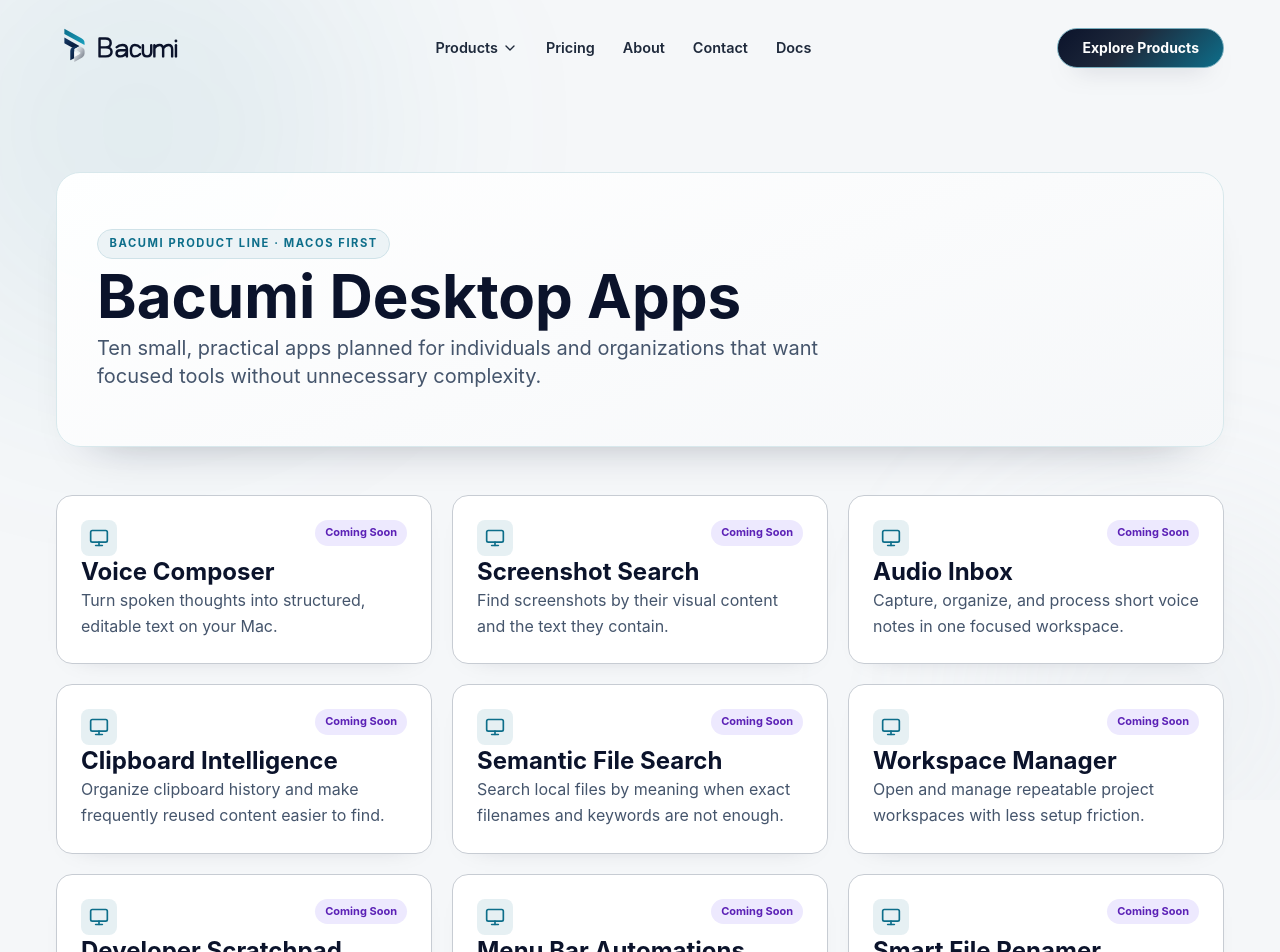
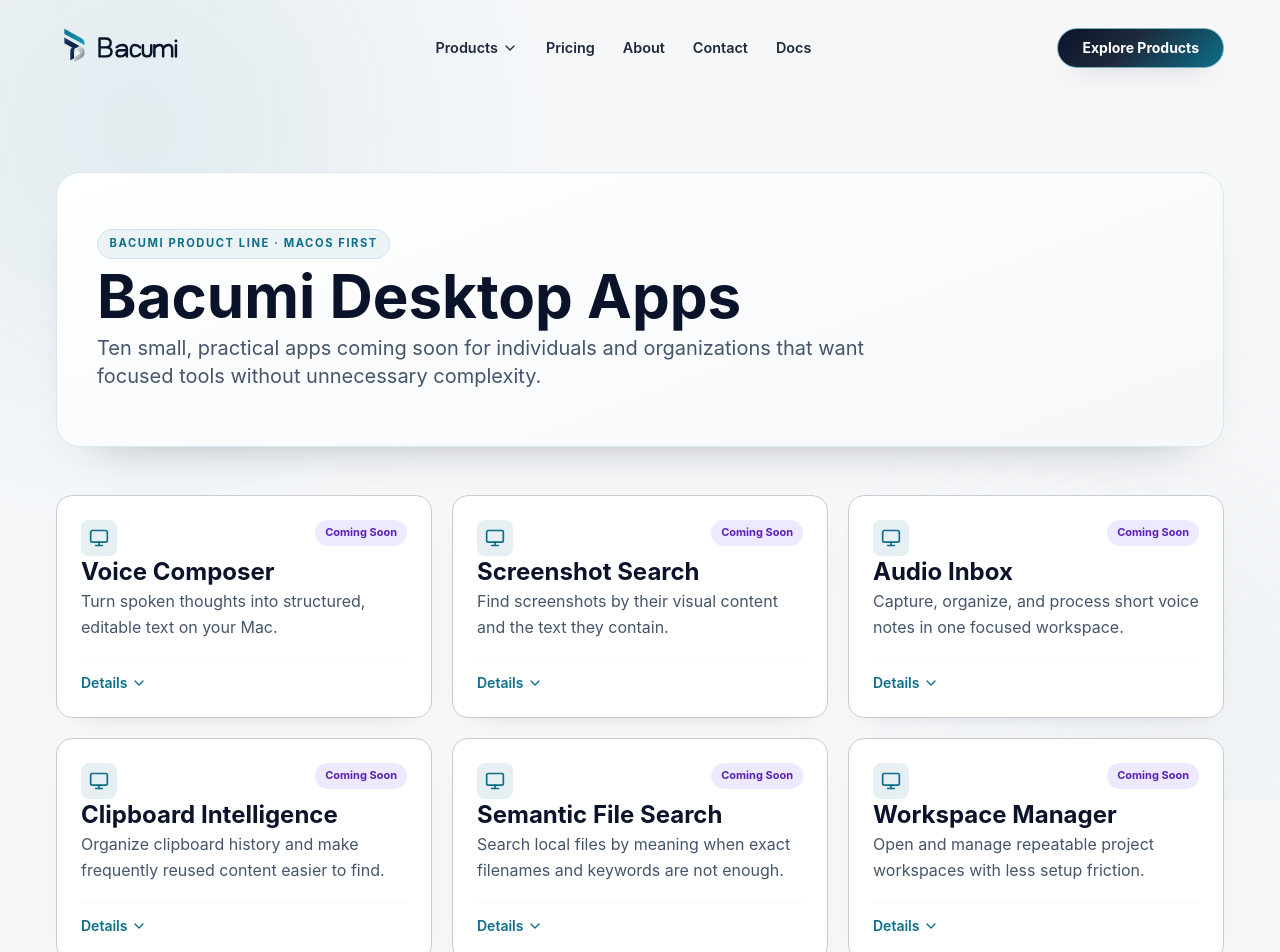
Before and after one commit to bacumi-tech/bacumi-web, a React (Vite) app in the folder apps/website/: page /products/desktop-apps in a window 1280 px wide. Shown: the top 952 px of the page. Built offline with nearby package versions, Linux system fonts and the light colour scheme.

Commit message:
feat(web): add interactive details expansion and Mac App Store button to desktop apps

```diff
--- a/apps/website/src/content/siteCopy.js
+++ b/apps/website/src/content/siteCopy.js
@@ -82,52 +82,133 @@
   {
     key: 'voice-composer',
     title: 'Voice Composer',
-    description: 'Turn spoken thoughts into structured, editable text on your Mac.'
+    description: 'Turn spoken thoughts into structured, editable text on your Mac.',
+    detailedDescription:
+      'Fast, local-first dictation utility designed for professionals who think faster than they type. Converts spoken thoughts into clean, formatted text in English and Romanian with embedded Whisper speech recognition—running 100% on-device with zero cloud dependencies.',
+    features: [
+      'Embedded Whisper speech recognition (English & Romanian)',
+      'Global hotkey with Hold-to-Talk and Toggle modes',
+      'Floating visualizer HUD and instant text insertion',
+      'Zero cloud dependency — microphone audio stays local'
+    ],
+    appStoreUrl: '#'
   },
   {
     key: 'screenshot-search',
     title: 'Screenshot Search',
-    description: 'Find screenshots by their visual content and the text they contain.'
+    description: 'Find screenshots by their visual content and the text they contain.',
+    detailedDescription:
+      'On-device OCR and visual indexer that makes your screenshot library instantly searchable. Find images by keywords, code snippets, UI elements, or dates without uploading anything to the cloud.',
+    features: [
+      'High-performance on-device Apple Vision OCR',
+      'Instant search by visual content and text in images',
+      'Privacy-first local index with zero telemetry'
+    ],
+    appStoreUrl: '#'
   },
   {
     key: 'audio-inbox',
     title: 'Audio Inbox',
-    description: 'Capture, organize, and process short voice notes in one focused workspace.'
+    description: 'Capture, organize, and process short voice notes in one focused workspace.',
+    detailedDescription:
+      'A dedicated menu-bar inbox for quickly capturing audio memos on the fly. Automatically transcribes voice notes locally and formats them into structured bullet points ready for your notes or task manager.',
+    features: [
+      'Quick menu bar capture with global shortcut',
+      'Automated local transcription and action item tagging',
+      'Direct export to Markdown, Apple Notes, and Obsidian'
+    ],
+    appStoreUrl: '#'
   },
   {
     key: 'clipboard-intelligence',
     title: 'Clipboard Intelligence',
-    description: 'Organize clipboard history and make frequently reused content easier to find.'
+    description: 'Organize clipboard history and make frequently reused content easier to find.',
+    detailedDescription:
+      'Private, encrypted clipboard history manager with smart categorization. Re-use snippets, code fragments, color codes, and links with instant fuzzy search and automatic secret scrubbing.',
+    features: [
+      'Encrypted local history with sensitive token scrubbing',
+      'Smart categorization for code, links, colors, and text',
+      'Instant fuzzy search and paste preview'
+    ],
+    appStoreUrl: '#'
   },
   {
     key: 'semantic-file-search',
     title: 'Semantic File Search',
-    description: 'Search local files by meaning when exact filenames and keywords are not enough.'
+    description: 'Search local files by meaning when exact filenames and keywords are not enough.',
+    detailedDescription:
+      'Local semantic search over your folders, PDFs, and notes powered by lightweight on-device vector embeddings. Ask questions in natural language to find the exact paragraph you need.',
+    features: [
+      'On-device neural vector embeddings without internet access',
+      'Indexes Markdown, PDF, TXT, and DOCX files',
+      'Fast natural language querying with relevance scoring'
+    ],
+    appStoreUrl: '#'
   },
   {
     key: 'workspace-manager',
     title: 'Workspace Manager',
-    description: 'Open and manage repeatable project workspaces with less setup friction.'
+    description: 'Open and manage repeatable project workspaces with less setup friction.',
+    detailedDescription:
+      'Save, organize, and restore desktop window layouts, project environments, terminal sessions, and browser tabs for specific workflows with a single shortcut.',
+    features: [
+      'One-click workspace restoration and window positioning',
+      'Multi-display layout preset support',
+      'Terminal and developer tool orchestration'
+    ],
+    appStoreUrl: '#'
   },
   {
     key: 'developer-scratchpad',
     title: 'Developer Scratchpad',
-    description: 'Keep temporary code, commands, notes, and transformations close at hand.'
+    description: 'Keep temporary code, commands, notes, and transformations close at hand.',
+    detailedDescription:
+      'A fast floating scratchpad tailored for software developers. Format JSON, decode JWTs, test regular expressions, convert timestamps, and transform text without opening an external web tool.',
+    features: [
+      'Built-in offline tools: JSON format, JWT decode, Base64, Regex',
+      'Persistent multi-tab buffers that survive app restarts',
+      'Syntax highlighting for over 30 languages'
+    ],
+    appStoreUrl: '#'
   },
   {
     key: 'menu-bar-automations',
     title: 'Menu Bar Automations',
-    description: 'Run small, repeatable local workflows directly from the macOS menu bar.'
+    description: 'Run small, repeatable local workflows directly from the macOS menu bar.',
+    detailedDescription:
+      'Execute frequent shell scripts, automations, webhooks, and local commands directly from a lightweight menu bar icon with real-time feedback and execution history.',
+    features: [
+      'One-click execution of custom shell and AppleScript workflows',
+      'Configurable keyboard shortcuts and notification alerts',
+      'Sandboxed execution environment with detailed logs'
+    ],
+    appStoreUrl: '#'
   },
   {
     key: 'smart-file-renamer',
     title: 'Smart File Renamer',
-    description: 'Preview and apply consistent names to groups of local files.'
+    description: 'Preview and apply consistent names to groups of local files.',
+    detailedDescription:
+      'Batch rename photos, documents, and media files with live interactive previews, regex pattern matching, sequence numbering, and full one-click undo support.',
+    features: [
+      'Interactive multi-file preview before changes are committed',
+      'Metadata extraction from EXIF photos and ID3 audio tags',
+      'Full reversible undo history'
+    ],
+    appStoreUrl: '#'
   },
   {
     key: 'drop-zone-file-converter',
     title: 'Drop Zone / File Converter',
-    description: 'Convert common file formats through a simple drag-and-drop workflow.'
+    description: 'Convert common file formats through a simple drag-and-drop workflow.',
+    detailedDescription:
+      'A floating desktop drop zone for instantly converting image formats (PNG, WebP, AVIF, SVG), audio, and documents locally on your Mac with zero file uploads.',
+    features: [
+      'Instant drag-and-drop file format conversions',
+      '100% offline and secure local processing',
+      'Customizable compression and quality presets'
+    ],
+    appStoreUrl: '#'
   }
 ];
 
--- a/apps/website/src/pages/DesktopApps.jsx
+++ b/apps/website/src/pages/DesktopApps.jsx
@@ -1,37 +1,129 @@
-import React from 'react';
-import { Monitor, Sparkles } from 'lucide-react';
+import React, { useState } from 'react';
+import { CheckCircle2, ChevronDown, Monitor, Sparkles } from 'lucide-react';
 import { desktopApps } from '../content/siteCopy';
 
-const DesktopApps = () => (
+const AppleIcon = ({ className = 'w-5 h-5' }) => (
+  <svg className={className} viewBox="0 0 170 170" fill="currentColor" aria-hidden="true">
+    <path d="M150.37 130.25c-2.45 5.66-5.35 10.87-8.71 15.66-4.58 6.53-8.33 11.05-11.22 13.56-4.48 4.12-9.28 6.23-14.42 6.35-3.69 0-8.14-1.05-13.32-3.18-5.19-2.12-9.97-3.17-14.34-3.17-4.58 0-9.49 1.05-14.75 3.17-5.26 2.13-9.5 3.24-12.74 3.35-4.35.13-9.16-1.9-14.42-6.08-3.69-3.08-7.5-7.79-11.44-14.14-5.99-9.72-10.72-20.91-14.19-33.56-3.48-12.65-5.22-24.32-5.22-35.01 0-14.28 3.84-26.04 11.52-35.29 7.68-9.25 17.06-13.97 28.14-14.18 4.91 0 10.37 1.34 16.39 4.02 6.01 2.68 10.15 4.08 12.41 4.2 1.9.11 6.03-1.34 12.4-4.35 6.36-3.01 11.96-4.42 16.79-4.24 13.06.63 23.36 5.39 30.91 14.28-11.39 6.88-16.96 16.3-16.71 28.26.25 9.48 3.82 17.43 10.71 23.85 6.89 6.42 15.17 10.02 24.84 10.81-2.02 6.02-4.43 11.83-7.23 17.43zM119.22 31.84c0-7.39 2.69-14.45 8.08-21.18 5.39-6.73 11.93-10.66 19.62-11.79.48 1.13.73 2.37.75 3.72-.02 7.39-2.73 14.52-8.13 21.39-5.4 6.87-12.01 10.76-19.82 11.66-.17-1.27-.34-2.54-.5-3.8z" />
+  </svg>
+);
+
+const DesktopApps = () => {
+  const [expandedKeys, setExpandedKeys] = useState(new Set());
+
+  const toggleCard = (key) => {
+    setExpandedKeys((prev) => {
+      const next = new Set(prev);
+      if (next.has(key)) {
+        next.delete(key);
+      } else {
+        next.add(key);
+      }
+      return next;
+    });
+  };
+
+  return (
     <div className="page-shell">
       <section className="layout-container">
         <div className="page-header px-6 py-10 md:px-10 md:py-14">
           <span className="label-chip">Bacumi product line · macOS first</span>
           <h1 className="mt-5 text-4xl font-bold leading-tight md:text-6xl">Bacumi Desktop Apps</h1>
           <p className="mt-5 max-w-3xl text-lg text-slate-600 md:text-xl">
-          Ten small, practical apps planned for individuals and organizations that want focused tools without unnecessary complexity.
+            Ten small, practical apps coming soon for individuals and organizations that want focused tools without unnecessary complexity.
           </p>
         </div>
       </section>
 
       <section className="layout-container mt-12">
-      <div className="grid gap-5 md:grid-cols-2 lg:grid-cols-3">
-        {desktopApps.map((app) => (
-          <article key={app.key} className="surface-card p-6">
+        <div className="grid gap-5 md:grid-cols-2 lg:grid-cols-3 items-start">
+          {desktopApps.map((app) => {
+            const isExpanded = expandedKeys.has(app.key);
+
+            return (
+              <article
+                key={app.key}
+                className={`surface-card p-6 transition-all duration-200 flex flex-col justify-between ${
+                  isExpanded ? 'border-primary/50 shadow-md ring-1 ring-primary/20' : ''
+                }`}
+              >
+                <div>
                   <div className="flex items-start justify-between gap-3">
-              <div className="inline-flex rounded-lg bg-primary/10 p-2 text-primary"><Monitor size={20} /></div>
+                    <div className="inline-flex rounded-lg bg-primary/10 p-2 text-primary">
+                      <Monitor size={20} />
+                    </div>
                     <span className="stage-early rounded-full px-2.5 py-1 text-[11px] font-bold">Coming Soon</span>
                   </div>
+
                   <h2 className="mt-5 text-2xl font-bold">{app.title}</h2>
-            <p className="mt-3 text-slate-600">{app.description}</p>
+                  <p className="mt-3 text-slate-600 leading-relaxed">{app.description}</p>
+
+                  {isExpanded && (
+                    <div id={`details-${app.key}`} className="mt-5 pt-4 border-t border-slate-100">
+                      <p className="text-sm leading-relaxed text-slate-700 font-normal">
+                        {app.detailedDescription}
+                      </p>
+
+                      {app.features && app.features.length > 0 && (
+                        <ul className="mt-4 space-y-2 text-xs text-slate-600">
+                          {app.features.map((feature, idx) => (
+                            <li key={idx} className="flex items-start gap-2">
+                              <CheckCircle2 size={15} className="mt-0.5 shrink-0 text-primary" />
+                              <span>{feature}</span>
+                            </li>
+                          ))}
+                        </ul>
+                      )}
+
+                      <div className="mt-6 pt-4 border-t border-slate-100">
+                        <a
+                          href={app.appStoreUrl && app.appStoreUrl !== '#' ? app.appStoreUrl : 'https://apps.apple.com'}
+                          target="_blank"
+                          rel="noopener noreferrer"
+                          className="inline-flex items-center gap-3 rounded-xl bg-[#0B132B] px-4 py-2.5 text-white transition-all hover:bg-slate-800 shadow-sm hover:shadow"
+                          aria-label={`View ${app.title} on the Mac App Store`}
+                        >
+                          <AppleIcon className="h-5 w-5 text-white shrink-0" />
+                          <div className="text-left">
+                            <span className="block text-[9px] uppercase font-medium tracking-wide text-slate-300 leading-tight">
+                              Coming Soon on the
+                            </span>
+                            <span className="block text-xs font-bold leading-tight tracking-tight">
+                              Mac App Store
+                            </span>
+                          </div>
+                        </a>
+                      </div>
+                    </div>
+                  )}
+                </div>
+
+                <div className="mt-5 pt-3 border-t border-slate-100/60 flex items-center justify-between">
+                  <button
+                    type="button"
+                    onClick={() => toggleCard(app.key)}
+                    className="inline-flex items-center gap-1 text-sm font-semibold text-primary hover:text-primary-hover transition-colors focus:outline-none focus-visible:underline"
+                    aria-expanded={isExpanded}
+                    aria-controls={`details-${app.key}`}
+                  >
+                    {isExpanded ? 'Less details' : 'Details'}
+                    <ChevronDown
+                      size={16}
+                      className={`transition-transform duration-200 ${isExpanded ? 'rotate-180' : ''}`}
+                    />
+                  </button>
+                </div>
               </article>
-        ))}
+            );
+          })}
         </div>
       </section>
 
       <section className="layout-container mt-12">
         <div className="section-block p-6 md:p-8">
-        <div className="inline-flex rounded-lg bg-accent/15 p-2 text-accent"><Sparkles size={20} /></div>
+          <div className="inline-flex rounded-lg bg-accent/15 p-2 text-accent">
+            <Sparkles size={20} />
+          </div>
           <h2 className="mt-4 text-2xl font-bold">Platform direction</h2>
           <p className="mt-3 max-w-3xl text-slate-600">
             Development starts with macOS. Windows versions may be considered in the future, but they are not currently offered or promised.
@@ -40,5 +132,6 @@
       </section>
     </div>
   );
+};
 
 export default DesktopApps;
```
Also changed, not shown: 1 other file (tests, documents, lock files or other folders). Lines whose indentation alone changed are shown as unchanged.
